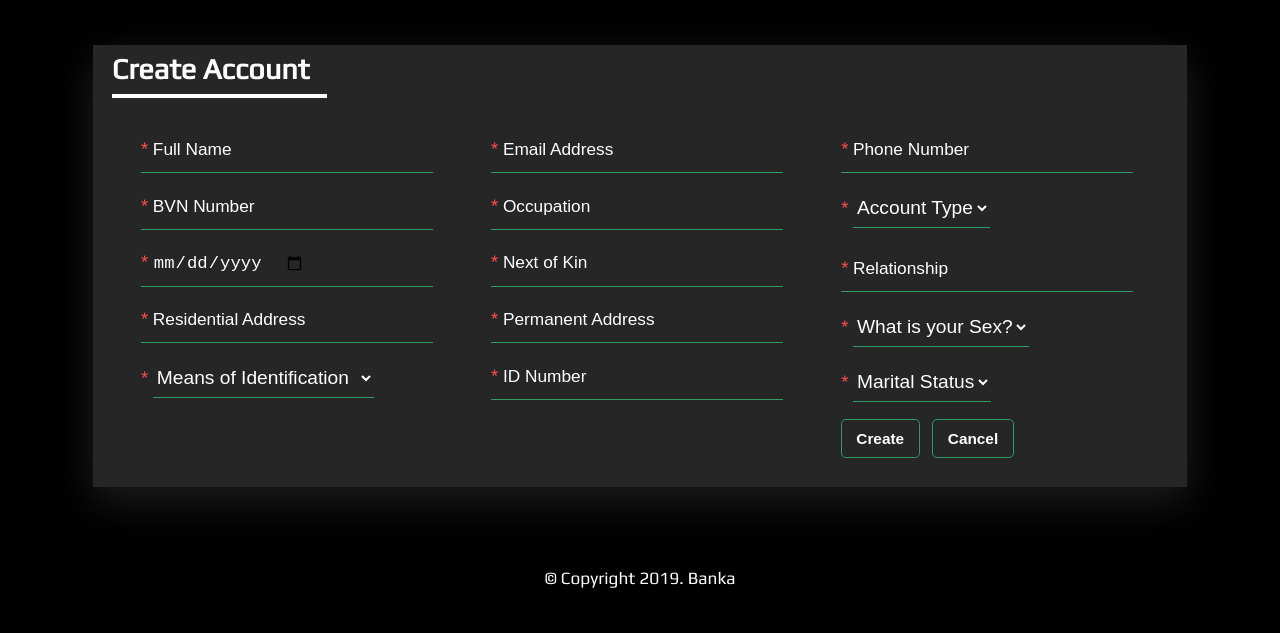
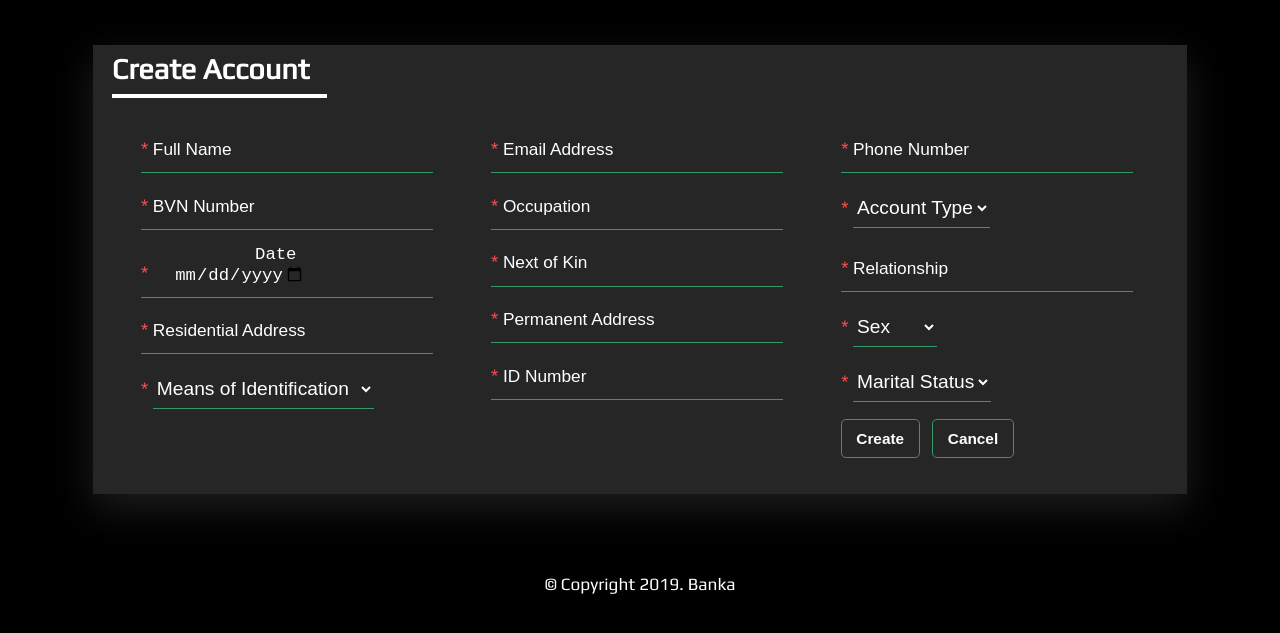
Before and after one commit to acedeywin/Banka-project, a website: page UI/customer/create-bank-account.html in a window 1280 px wide. Shown: the part 157-790 px from the top of the page. Drawn offline with nearby package versions, Linux system fonts and the light colour scheme.

Commit message:
UI update

```diff
--- a/UI/customer/create-bank-account.html
+++ b/UI/customer/create-bank-account.html
@@ -90,7 +90,7 @@
           </div>
 
           <div class="textbox mark">
-            <input type="date" placeholder="Date of Birth" required>
+            <input type="date" placeholder="Date" required>
           </div>
 
           <div class="textbox mark">
@@ -151,7 +151,7 @@
 
           <div class="mark">
             <select class="textbox select-sex">
-              <option disabled selected>What is your Sex?</option>
+              <option disabled selected>Sex</option>
             </select>
           </div>
 
--- a/UI/styles/main.css
+++ b/UI/styles/main.css
@@ -60,6 +60,23 @@ body {
 
 ::-ms-input-placeholder { /* Microsoft Edge */
   color: var(--white-color);
+}
+
+input[type="date"] {
+  text-align: right;
+}
+
+input[type="date"]:before {
+  content: attr(placeholder) !important;
+  margin-right: 0.5em;
+}
+
+input[type="date"]:before {
+  content: attr(placeholder) !important;
+  margin-right: 0.5em;
+}
+input[type="date"]:focus:before {
+  content: '' !important;
 }
 
 .main {
@@ -852,6 +869,9 @@ table tr td button:hover {
 @media (max-width: 15.313em){/*245px*/
   html{font-size: 30%;
   }
+  .textbox i {
+    display: none;
+    }
 }
 
 @media only screen and (max-width: 47.5em),
```
Also changed, not shown: UI/scripts/jquery.js.
